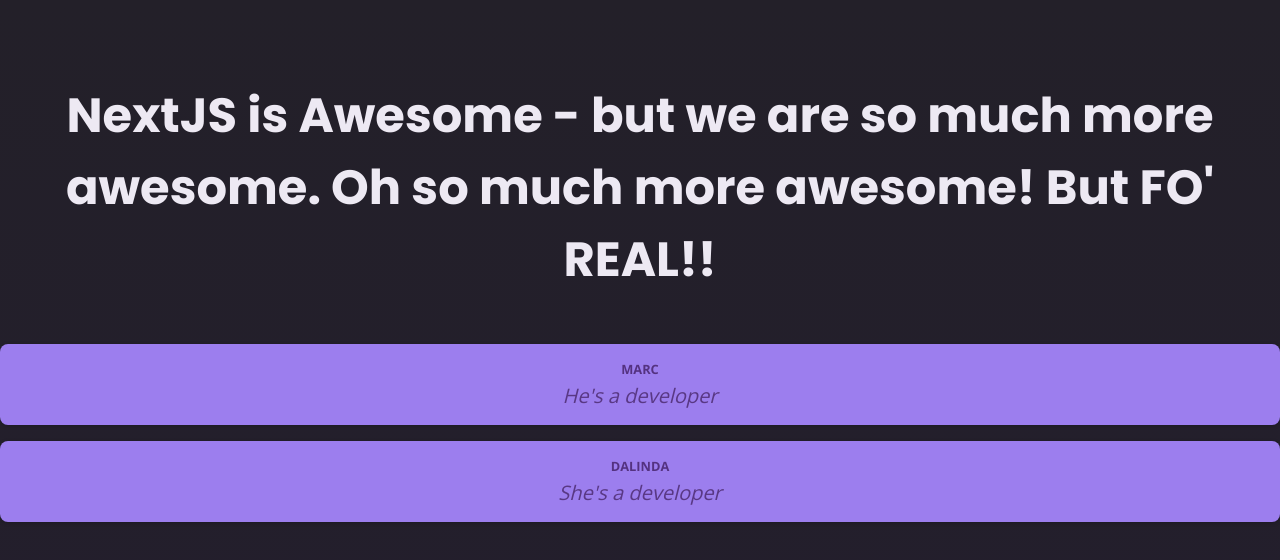
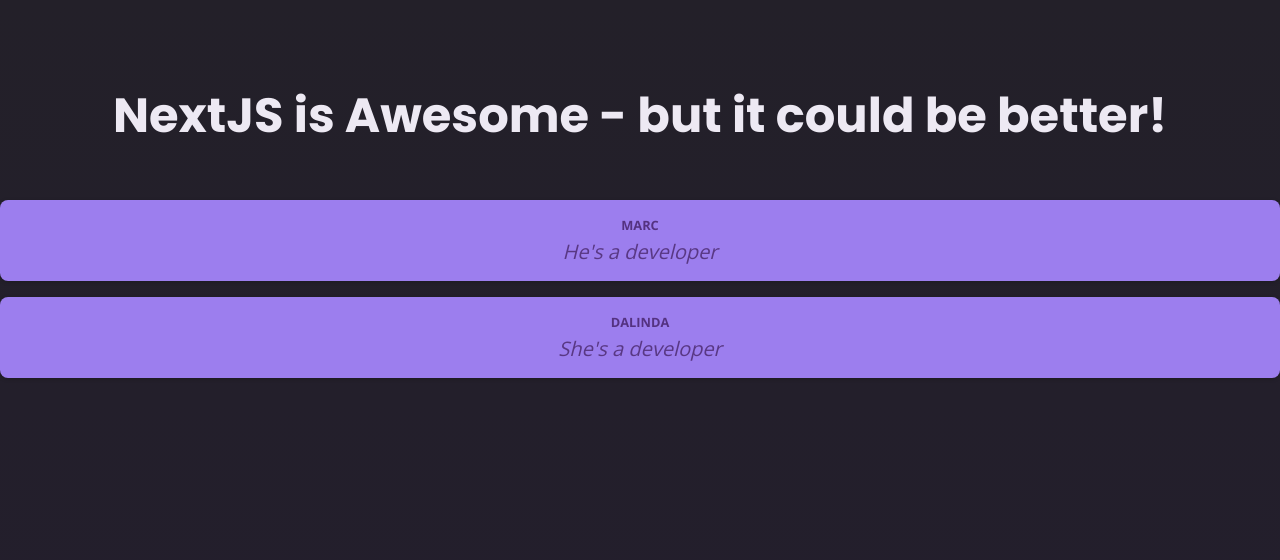
Before and after one commit to marcstreeter/becadev, a Next.js app: page /awesome in a window 1280 px wide. Shown: the top 560 px of the page. Built offline with nearby package versions, Linux system fonts and the light colour scheme.

Commit message:
chore: added change just to trigger the action

```diff
--- a/app/awesome/page.tsx
+++ b/app/awesome/page.tsx
@@ -8,7 +8,7 @@
 export default function AwesomePage() {
     return (
         <main>
-            <h1>NextJS is Awesome - but we are so much more awesome. Oh so much more awesome! But FO&apos; REAL!!</h1>
+            <h1>NextJS is Awesome - but it could be better!</h1>
             <Box author="Marc" body="He's a developer" />
             <Box author="Dalinda" body="She's a developer" />
         </main>
```
